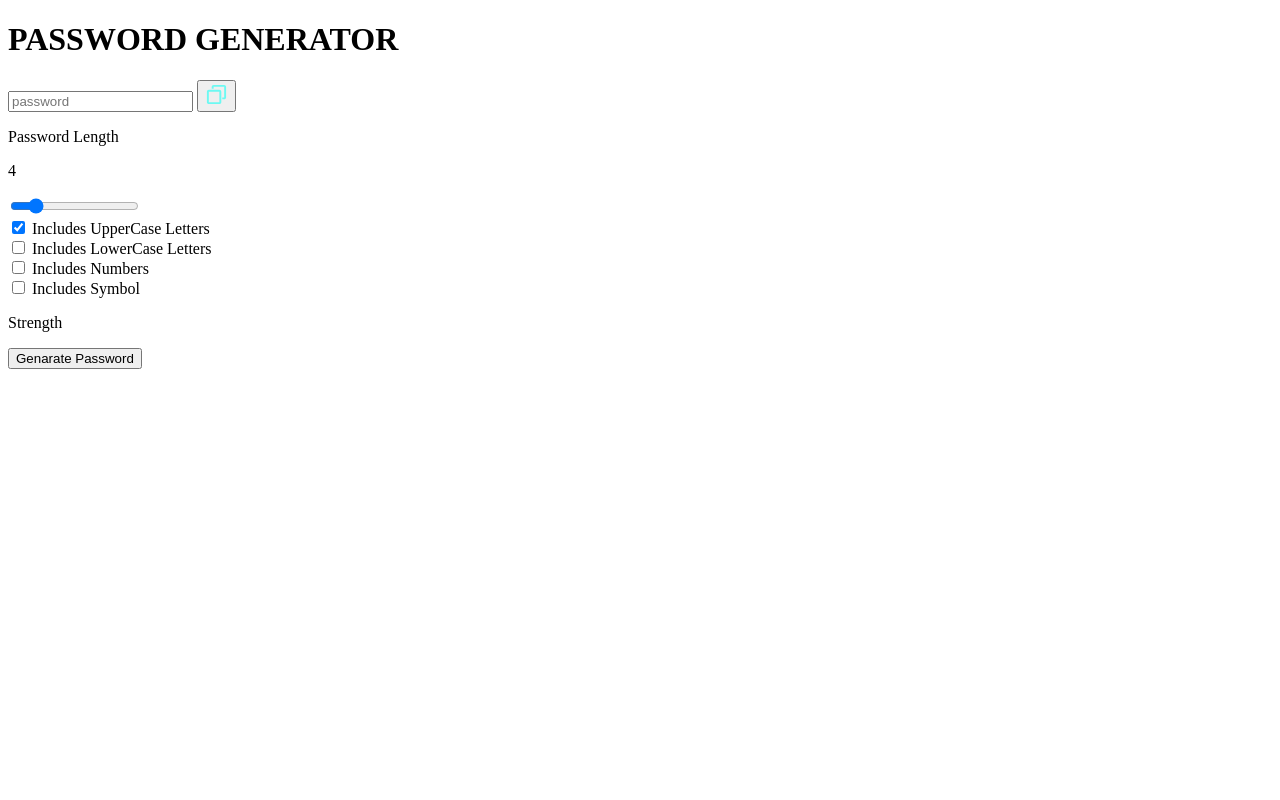
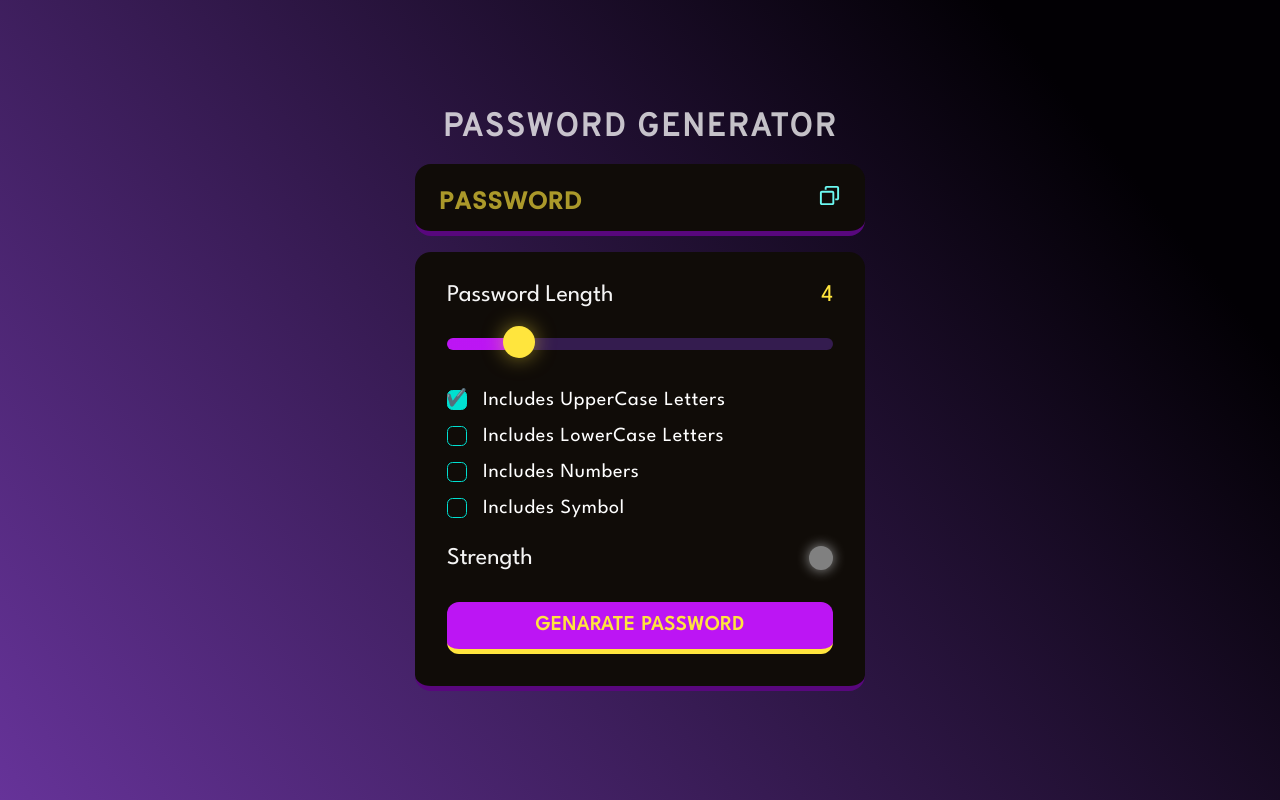
Before and after one commit to udaykiran6463/Password-Generator, a plain HTML site: page index.html in a window 1280 px wide. Drawn offline with Linux system fonts and the light colour scheme; a web font is replaced by a local one.

Commit message:
completed

```diff
--- a/index.html
+++ b/index.html
@@ -3,17 +3,21 @@
 <head>
     <meta charset="UTF-8">
     <meta name="viewport" content="width=device-width, initial-scale=1.0">
-    <title>Document</title>
+    <title>Password Generator</title>
+    <link rel="stylesheet" href="style.css">
+    <link rel="preconnect" href="https://fonts.googleapis.com">
+    <link rel="preconnect" href="https://fonts.gstatic.com" crossorigin>
+    <link href="https://fonts.googleapis.com/css2?family=Baloo+Bhai+2&family=Be+Vietnam+Pro:wght@200&family=Bree+Serif&family=Gentium+Book+Plus&family=League+Spartan&family=Overpass&family=Poppins:wght@200;300;400;500&family=Rubik:wght@500&display=swap" rel="stylesheet">
 </head>
 <body>
     <div class="container">
-        <div>
+        <div class="main">
             <h1>PASSWORD GENERATOR</h1>
             <div class="display-container">
                 <input readonly placeholder="password" class="display" data-passwordDisplay>
                 <button data-copy>
-                    <span data-copyMsg></span>
-                    <img src="./assets/copy.svg" alt="copy" width="23" height="23" >
+                    <span data-copyMsg class="tooltip"></span>
+                    <img src="./assets/copy.svg" alt="copy" width="23" height="23" class="copyBtn">
                 </button>
             </div>
 
@@ -21,29 +25,29 @@
             <div class="input-container">
                 <div class="length-container">
                     <p>Password Length</p>
-                    <p data-lengthNumber>0</p>
+                    <p data-lengthNumber class="num">0</p>
                 </div>
 
                 <!-- slider -->
                 <input type="range" min="1" max="20" class="slider" step="1" data-lengthSlider>
 
                 <!-- checkboxes -->
-                <div>
+                <div class="check">
                     <input type="checkbox" id="upper-case">
                     <label for="upper-case">Includes UpperCase Letters</label>
                 </div>
 
-                <div>
+                <div class="check">
                     <input type="checkbox" id="lower-case">
                     <label for="lower-case">Includes LowerCase Letters</label>
                 </div>
 
-                <div>
+                <div class="check">
                     <input type="checkbox" id="numbers">
                     <label for="numbers">Includes Numbers</label>
                 </div>
 
-                <div>
+                <div class="check">
                     <input type="checkbox" id="symbols">
                     <label for="symbols">Includes Symbol</label>
                 </div>
@@ -51,7 +55,7 @@
                 <!-- strength section -->
                 <div class="strength-container">
                     <p>Strength</p>
-                    <div data-indicator></div>
+                    <div class="indicator" data-indicator></div>
                 </div>
 
                 <!-- genaratee password btn -->
--- a/index.js
+++ b/index.js
@@ -27,6 +27,7 @@ let password = "";
 let passwordLength = 4;
 let checkCount = 1;
 // set strength circle color to gray
+SetIndicator("gray");
 handleSlider();
 
 uppercaseCheck.checked = true;
@@ -34,12 +35,19 @@ uppercaseCheck.checked = true;
 function handleSlider(){
     lengthDisplay.textContent = passwordLength;
     inputSlider.value = passwordLength;
+
+    const min = inputSlider.min;
+    const max = inputSlider.max;
+    let backgroundWidth = ((passwordLength - min) * 100) / (max - min) + '% 100%';
+    inputSlider.style.backgroundSize = backgroundWidth;
 };
 
-function SetIndicator(color){
+function SetIndicator(color) {
     indicator.style.backgroundColor = color;
-    indicator.style.boxshadow =`0 0 2px ${color}`;
-};
+    // box shadow
+    indicator.style.boxShadow = `0 0 12px 1px ${color}`;
+}
+
 
 function getRandInteger(min, max) {
     return Math.floor(Math.random() * (max - min + 1)) + min;
--- /dev/null
+++ b/style.css
@@ -0,0 +1,315 @@
+*,
+*::before,
+*::after{
+    padding: 0px;
+    margin: 0px;
+    box-sizing: border-box;
+    font-family: 'League Spartan', sans-serif;
+}
+
+:root {
+    /* Global Varables */
+    --dk-violet: hsl(268, 75%, 9%);
+    --lt-violet: hsl(268, 47%, 21%);
+    --lt-violet2: hsl(281, 89%, 26%);
+    --vb-violet: hsl(285, 91%, 52%);
+    --vb-violet2: hsl(290, 70%, 36%);
+    --vb-yellow: hsl(52, 100%, 62%);
+    --pl-white: hsl(0, 0%, 100%);
+    --vb-cyan: hsl(176, 100%, 44%);
+    --vb-cyan2: hsl(177, 92%, 70%);
+    --dk-text: hsl(198, 20%, 13%);
+}
+
+
+/* container - */
+.container{
+    height: 100vh;
+    width: 100vw;
+    display: flex;
+    flex-direction: column;
+    align-items: center;
+    justify-content: space-around;
+    background-image: linear-gradient( 231deg , rgba(2,0,4,1) 15% , rgba(102,51,153,1) 100%);
+}
+
+
+.main h1{
+    color: var(--pl-white);
+    opacity: 0.75;
+    text-transform: uppercase;
+    text-align: center;
+    letter-spacing: 2px;
+    line-height: 1.2;
+    font-family: 'Overpass', sans-serif;
+}
+
+.main{
+    width: 90%;
+    max-width: 450px;
+
+    align-items: center;
+}
+
+
+.display-container{
+    position: relative;
+    background-color: rgb(16,12,8);
+    border-radius:1rem;
+    border-bottom: 0.35rem solid var(--lt-violet2);
+    margin: 1rem 0;
+    padding-top: 0.35rem;
+
+    height: 4.5rem;
+    display: flex;
+    justify-content: space-between;
+    align-items: center;
+    width: 100%;
+}
+
+.display{
+    width: 100%;
+    background-color: rgb(16,12,8);
+    color: #FFE53D;
+    font-weight: 600;
+    font-size: 1.5rem;
+    line-height: 30px;
+    letter-spacing: 1px;
+    font-family: 'Poppins';
+    padding-right: 3.25rem;
+    padding-left: 1rem;
+
+
+    border: none;
+    outline: none;
+}
+
+.display::placeholder{
+    position:absolute;
+    top: 50%;
+    left: 1.5rem;
+    font-size: 1.5rem;
+    line-height:30px;
+    color:#FFE53D;
+    opacity: 0.65;
+    text-transform: uppercase;
+    transform: translateY(-50%);
+}
+
+.display-container button{
+    position:absolute;
+    top:50%;
+    right:1.5rem;
+    transform: translateY(-50%);
+    border: none;
+    outline: none;
+    background-color: transparent;
+    cursor: pointer;
+}
+
+.tooltip {
+    position: absolute;
+    background-color: var(--vb-violet2);
+    color: var(--vb-yellow);
+    font-size: 1.25rem;
+    top: -35px;
+    left: -25px;
+    padding: 5px 10px;
+    border-radius: 1rem;
+    opacity: 0;
+    transform: scale(0);
+    transform-origin: bottom;
+    transition: all 250ms ease-in-out;
+}
+
+.tooltip.active {
+    opacity: 1;
+    transform: scale(1);
+}
+
+
+
+
+/* password length section */
+.input-container{
+    width: 100%;
+    background-color: rgb(16, 12, 8);
+    border-radius: 1rem;
+    padding: 2rem;
+    border-bottom: 0.35rem solid var(--lt-violet2);
+}
+
+.length-container{
+    display: flex;
+    justify-content: space-between;
+    align-items: center;
+}
+
+.length-container p:nth-child(1){
+    color: whitesmoke;
+    font-size: 1.5rem;
+}
+
+.length-container p:nth-child(2){
+    color: var(--vb-yellow);
+    font-size: 1.5rem;
+}
+
+
+/* .slider{
+    appearance: none;
+    width:100%;
+    height: 0.75rem;
+    cursor: pointer;
+    background-color: var(--lt-violet);
+    border-radius: 1rem;
+    margin-top: 2rem;
+    margin-bottom: 1.5rem;
+    background-image: linear-gradient(var(--vb-violet), var(--vb-violet));
+    background-repeat: no-repeat;
+    border:none;
+    outline:none;
+    z-index:-1;
+}
+.slider::-webkit-slider-thumb {
+    position:relative;
+    z-index:1;
+    appearance: none;
+    height:2rem;
+    width:2rem;
+    border-radius: 50%;
+    background-color: var(--vb-yellow);
+    cursor:pointer;
+    margin-top: -3px;
+    box-shadow: 0px 0px 20px 0px rgba(255, 229, 61, 0.50);
+    transition: all 100ms ease-in;
+}
+
+.slider:focus{
+    outline: 3px solid var(--vb-yellow);
+}
+
+.slider::-webkit-slider-thumb:hover{
+    outline: 2px solid var(--vb-yellow);
+    background-color: var(--dk-violet);
+    box-shadow: 0px 0px 25px 5px rgba(255, 229, 61, 0.80);
+}
+ */
+
+ /* slider */
+.slider{
+    appearance: none;
+    width: 100%;
+    height: 0.75rem;
+    border: none;
+    outline: none;
+    cursor: pointer;
+    background-color: var(--lt-violet);
+    border-radius: 1rem;
+    margin-top: 2rem;
+    margin-bottom: 1.5rem;
+    background-image: linear-gradient(var(--vb-violet), var(--vb-violet));
+    background-repeat: no-repeat;
+}
+
+.slider::-webkit-slider-thumb {
+    position:relative;
+    z-index:1;
+    appearance: none;
+    height:2rem;
+    width:2rem;
+    border-radius: 50%;
+    background-color: var(--vb-yellow);
+    cursor:pointer;
+    margin-top: -3px;
+    box-shadow: 0px 0px 20px 0px rgba(255, 229, 61, 0.50);
+    transition: all 100ms ease-in;
+}
+
+.slider:focus{
+    outline: 3px solid var(--vb-yellow);
+}
+
+.slider::-webkit-slider-thumb:hover{
+    outline: 2px solid var(--vb-yellow);
+    background-color: var(--dk-violet);
+    box-shadow: 0px 0px 25px 5px rgba(255, 229, 61, 0.80);
+}
+
+/* tickboxes */
+.check{
+    display: flex;
+    align-items: center;
+    margin: 1rem 0;
+    gap: 0 1rem;
+}
+
+.check input{
+    appearance: none;
+    width: 20px;
+    height: 20px;
+    border:1px solid var(--vb-cyan);
+    cursor: pointer;
+    position: relative;
+    border-radius: 0.35rem;
+}
+
+.check input:checked{
+    background-color: var(--vb-cyan);
+}
+
+.check input:checked::before{
+    content:'✔️';
+    position: absolute;
+    color: var(--vb-text);
+    font-size:1.05rem;
+    font-weight: 600;
+    left: -12%;
+    top: -3.5px;
+}
+
+.check label{
+    color:var(--pl-white);
+    font-size: 1.25rem;
+    letter-spacing: 0.75px;
+}
+
+
+/* strength container */
+.strength-container{
+    display: flex;
+    justify-content: space-between;
+    align-items: center;
+    margin-top: 1.75rem;
+    margin-bottom: 2rem;
+}
+
+.strength-container p{
+    color: whitesmoke;
+    font-size: 1.5rem;
+}
+
+.indicator{
+    width: 1.5rem;
+    height: 1.5rem;
+    border-radius: 50%;
+}
+
+.genarate-btn{
+    width: 100%;
+    background-color: var(--vb-violet);
+    text-align: center;
+    border-radius: 0.75rem;
+    border: none;
+    border-bottom: 0.35rem solid var(--vb-yellow);
+    text-transform: uppercase;
+    letter-spacing: 1px;
+    color: var(--vb-yellow);
+    font-weight: 600;
+    font-size: 1.25rem;
+    outline: none;
+    cursor: pointer;
+
+    padding: 0.9rem;
+    transition: all 100ms ease-in;
+}
```
